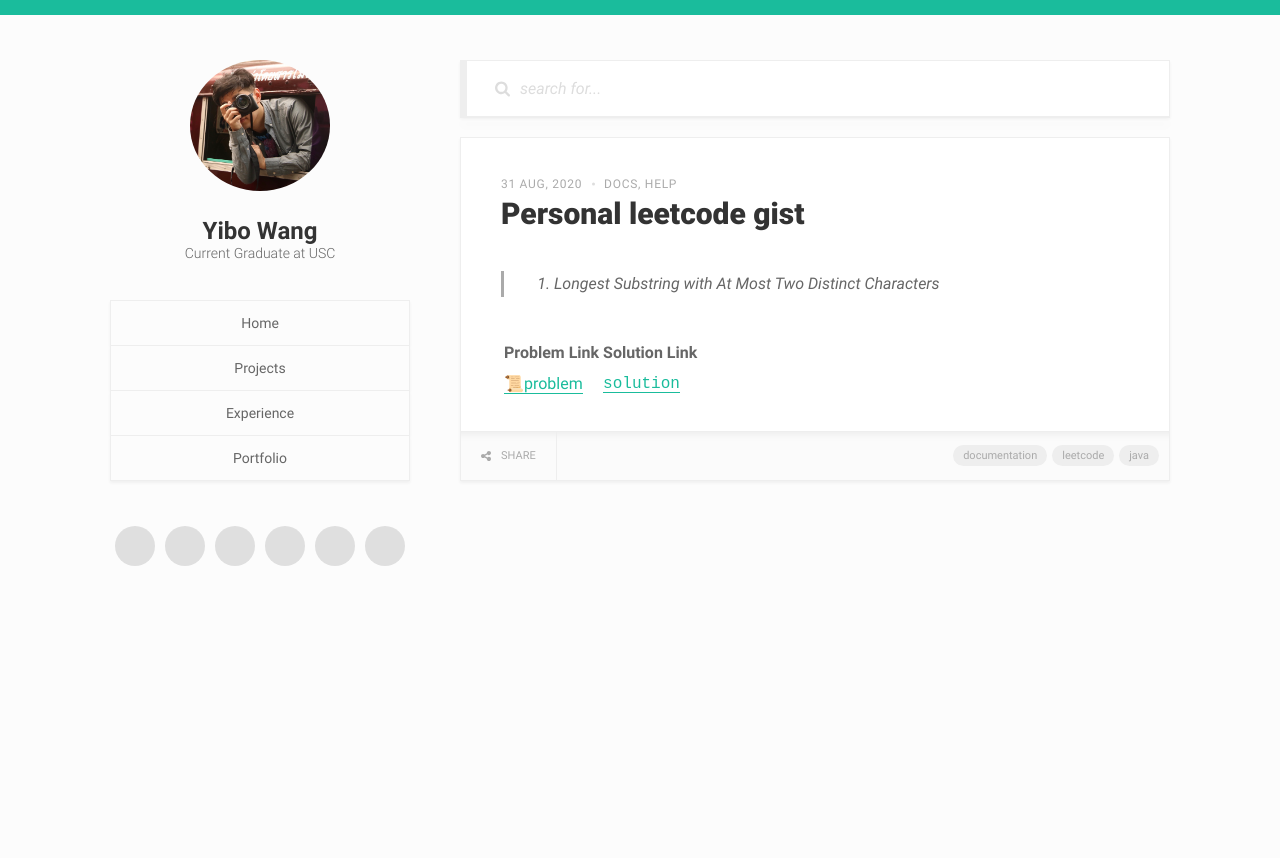
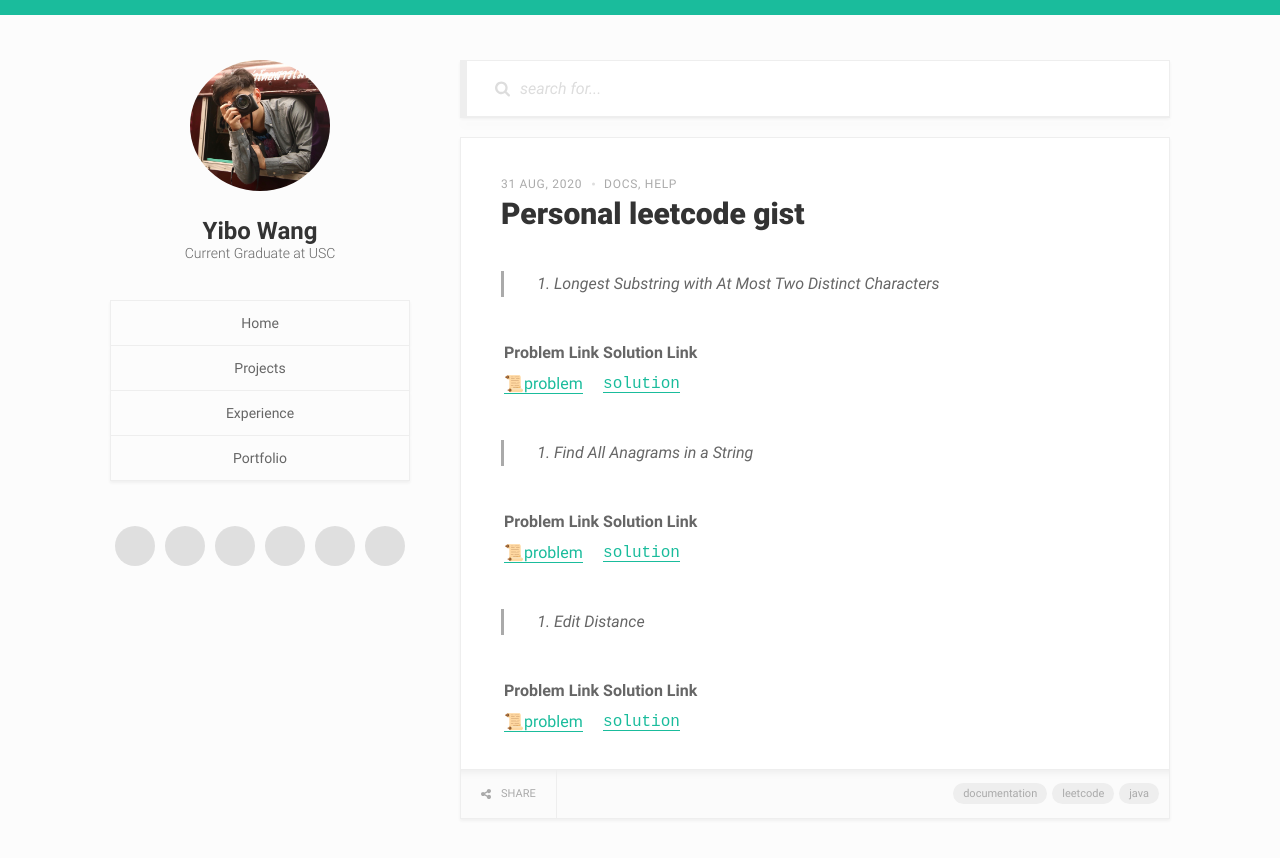
Before and after one commit to LoneRan/loneran.github.io, a Jekyll site: the page built from _posts/2020-08-31-Personal-Leetcode.md, in a window 1280 px wide. Shown: the top 858 px of the page. Built offline with Jekyll 4.4.1, drawn with Linux system fonts in a browser that asks for light colours.

Commit message:
Update 2020-08-31-Personal-Leetcode.md

```diff
--- a/_posts/2020-08-31-Personal-Leetcode.md
+++ b/_posts/2020-08-31-Personal-Leetcode.md
@@ -19,3 +19,20 @@
 | Problem Link | Solution Link |
 | --- | --- |
 | [📜problem](https://leetcode.com/problems/longest-substring-with-at-most-two-distinct-characters/) | [`solution`](https://gist.github.com/LoneRan/2cdd40d62f5f391660e1f6cafdbac5ef)|
+
+
+
+> 438. Find All Anagrams in a String
+
+
+| Problem Link | Solution Link |
+| --- | --- |
+| [📜problem](https://leetcode.com/problems/find-all-anagrams-in-a-string/) | [`solution`](https://gist.github.com/LoneRan/f696afb961895af1f93e75764fa0122a)|
+
+
+> 72. Edit Distance
+
+
+| Problem Link | Solution Link |
+| --- | --- |
+| [📜problem](https://leetcode.com/problems/edit-distance/) | [`solution`](https://gist.github.com/LoneRan/4835cb1cdebabeb3349c4ca8466c1fd2)|
```
